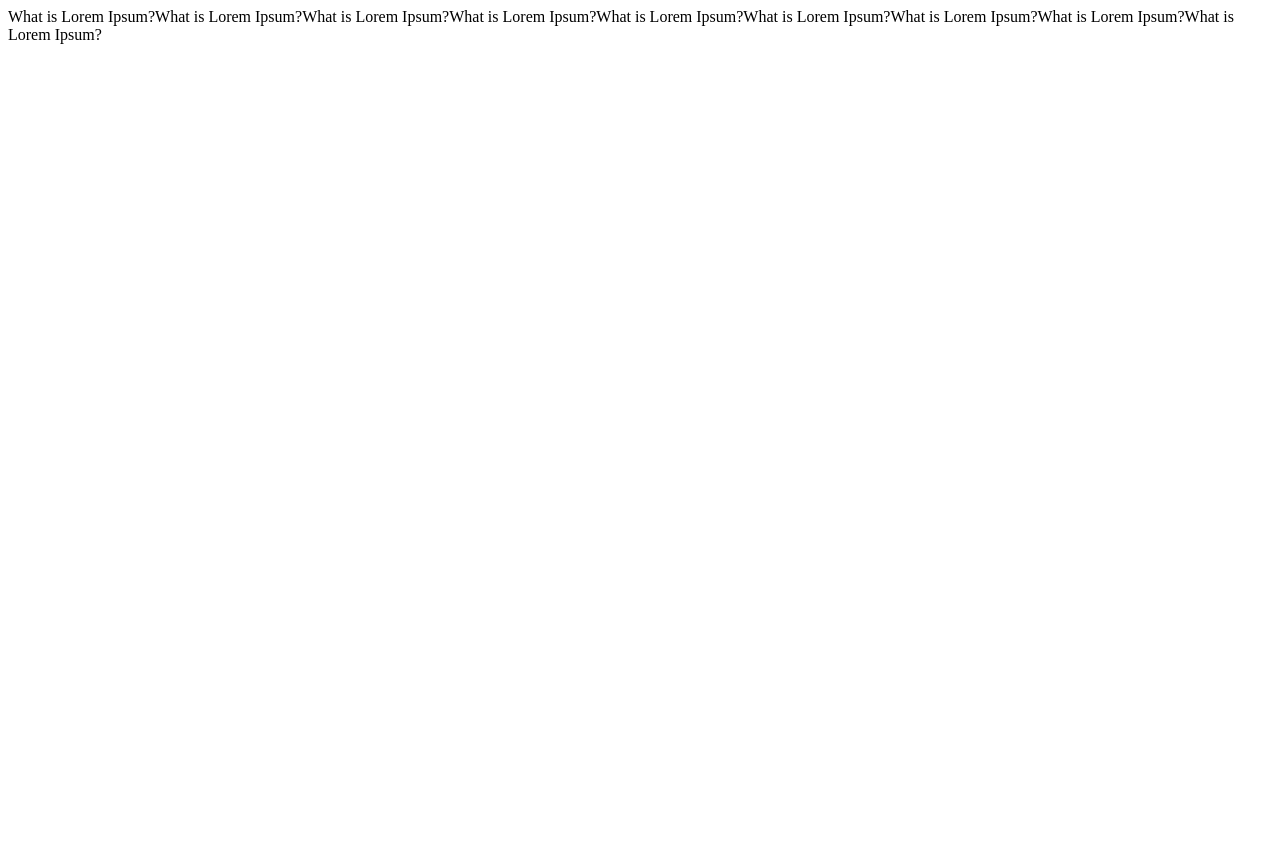
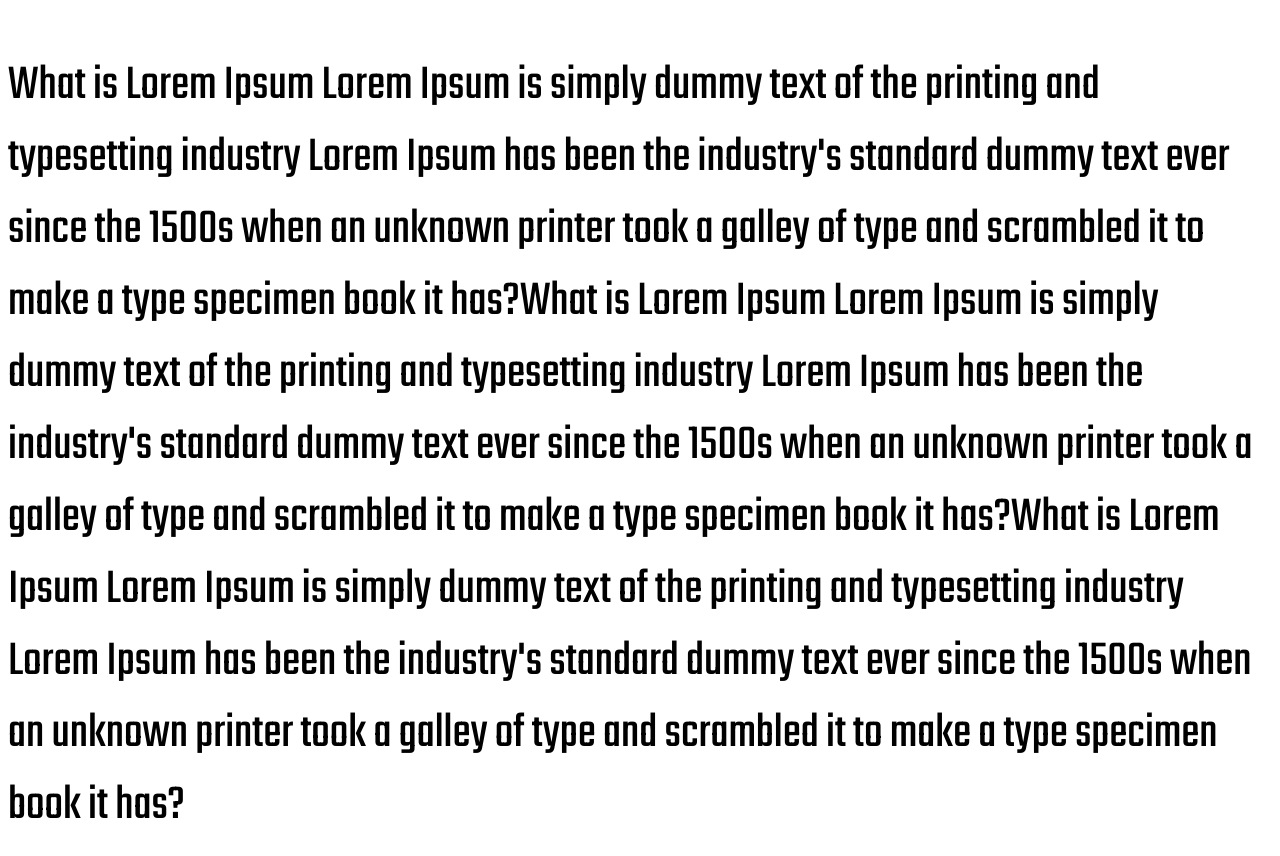
Before and after one commit to mdauwalhossain/my-third-repo, a plain HTML site: page index.html in a window 1280 px wide. Before the commit the page ends 800 px from the top, so only its background shows below. Drawn offline with Linux system fonts and the light colour scheme.

Commit message:
Google fonts add and CSS link add

```diff
--- a/index.html
+++ b/index.html
@@ -4,9 +4,13 @@
     <meta charset="UTF-8">
     <meta http-equiv="X-UA-Compatible" content="IE=edge">
     <meta name="viewport" content="width=device-width, initial-scale=1.0">
+    <link rel="preconnect" href="https://fonts.googleapis.com">
+    <link rel="preconnect" href="https://fonts.gstatic.com" crossorigin>
+    <link href="https://fonts.googleapis.com/css2?family=Teko&display=swap" rel="stylesheet">
+    <link rel="stylesheet" href="style.css">
     <title>My Third Repo</title>
 </head>
 <body>
-    What is Lorem Ipsum?What is Lorem Ipsum?What is Lorem Ipsum?What is Lorem Ipsum?What is Lorem Ipsum?What is Lorem Ipsum?What is Lorem Ipsum?What is Lorem Ipsum?What is Lorem Ipsum?
+    <p>What is Lorem Ipsum Lorem Ipsum is simply dummy text of the printing and typesetting industry Lorem Ipsum has been the industry's standard dummy text ever since the 1500s when an unknown printer took a galley of type and scrambled it to make a type specimen book it has?What is Lorem Ipsum Lorem Ipsum is simply dummy text of the printing and typesetting industry Lorem Ipsum has been the industry's standard dummy text ever since the 1500s when an unknown printer took a galley of type and scrambled it to make a type specimen book it has?What is Lorem Ipsum Lorem Ipsum is simply dummy text of the printing and typesetting industry Lorem Ipsum has been the industry's standard dummy text ever since the 1500s when an unknown printer took a galley of type and scrambled it to make a type specimen book it has?</p>
 </body>
 </html>
--- a/style.css
+++ b/style.css
@@ -0,0 +1,4 @@
+body{
+    font-family: 'Teko', sans-serif;
+    font-size: 50px;
+}
```
